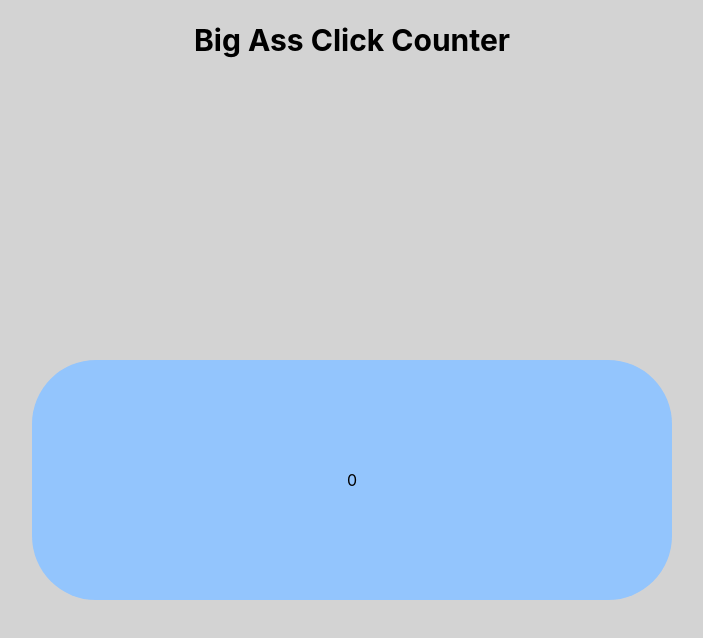
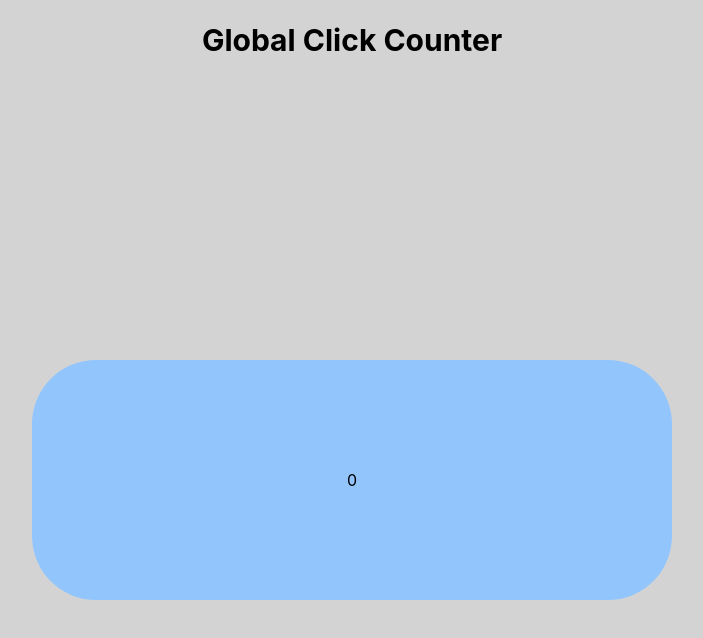
Before and after one commit to balaakay/first-react-app, a React (Create React App) app: page / in a window 1280 px wide. Shown: the top 638 px of the page, without its empty margins (288-991 px from the left). Built offline with nearby package versions, Linux system fonts and the light colour scheme.

Commit message:
changed heading name

```diff
--- a/src/App.js
+++ b/src/App.js
@@ -6,7 +6,7 @@ import './App.css';
 export default function App() {
   return (
     <div className='App'>
-      <div className='top-bar'>Big Ass Click Counter</div>
+      <div className='top-bar'>Global Click Counter</div>
       <div className='container'>
         {/* <MyNavBar />
         <SpeedInsights /> Speed insights is not working. I don't want to deal with it */}
```
